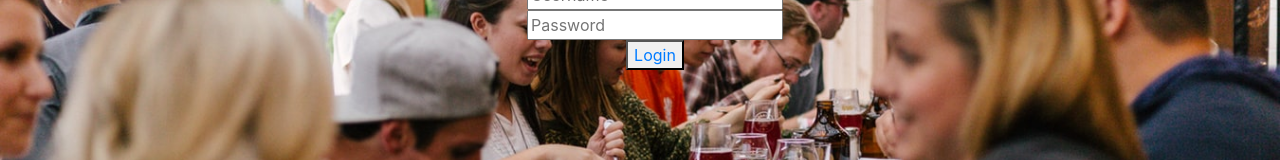
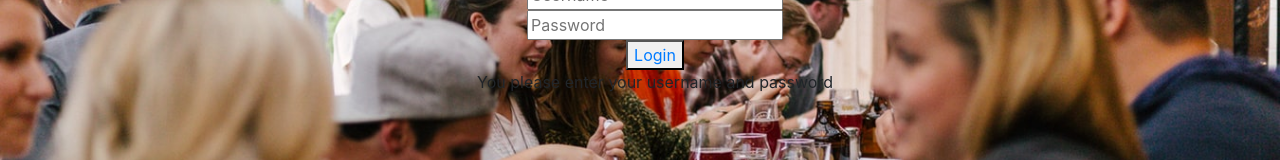
Before and after one commit to littlefish-tech/LunchBuddy, a React (Create React App) app in the folder client/: page /login in a window 1280 px wide. Shown: the part 340-500 px from the top of the page. Built offline with nearby package versions, Linux system fonts and the light colour scheme.

Commit message:
add login message

```diff
--- a/client/src/components/LoginForm/index.js
+++ b/client/src/components/LoginForm/index.js
@@ -9,6 +9,7 @@ function LoginForm(props) {
         <div><input className="signup-form" onChange={props.handleLoginInput} name="username" placeholder="Username" value={props.value} /></div>
         <div><input className="signup-form" onChange={props.handleLoginInput} name="password" placeholder="Password" value={props.value} /></div>
         <GroupButton onClick={props.handleLoginbtn}><Link to={props.redirectTo}>Login</Link></GroupButton>
+  <div>{props.message}</div>
       </div>
     </div>
   )
--- a/client/src/pages/Login.js
+++ b/client/src/pages/Login.js
@@ -17,7 +17,8 @@ class Login extends Component {
         password: '',
         redirectTo: "/login",
         loggedIn: false,
-        registered: false
+        registered: false,
+        message: "You please enter your username and password"
     }
 
 
@@ -50,13 +51,15 @@ class Login extends Component {
                 this.setState({
                     loggedIn: true,
                     username: response.data.username,
-                    redirectTo: "/lunchbuddy"
+                    redirectTo: "/lunchbuddy",
+                    message: "You have already login"
                 })
             }
             else{
                 console.log("You need to register")
                 this.setState({
-                    redirectTo: "/Signup"
+                    redirectTo: "/Signup",
+                    message:"Please register first"
                 })
             }
         }
@@ -76,7 +79,8 @@ class Login extends Component {
                     handleLoginbtn={this.handleLoginbtn}
                     username={this.state.username}
                     password={this.state.password}
-                        redirectTo={this.state.redirectTo}>
+                        redirectTo={this.state.redirectTo}
+                        message={this.state.message}>
                 </LoginFrom>
                 <Footer></Footer>
             </Fragment>
```
